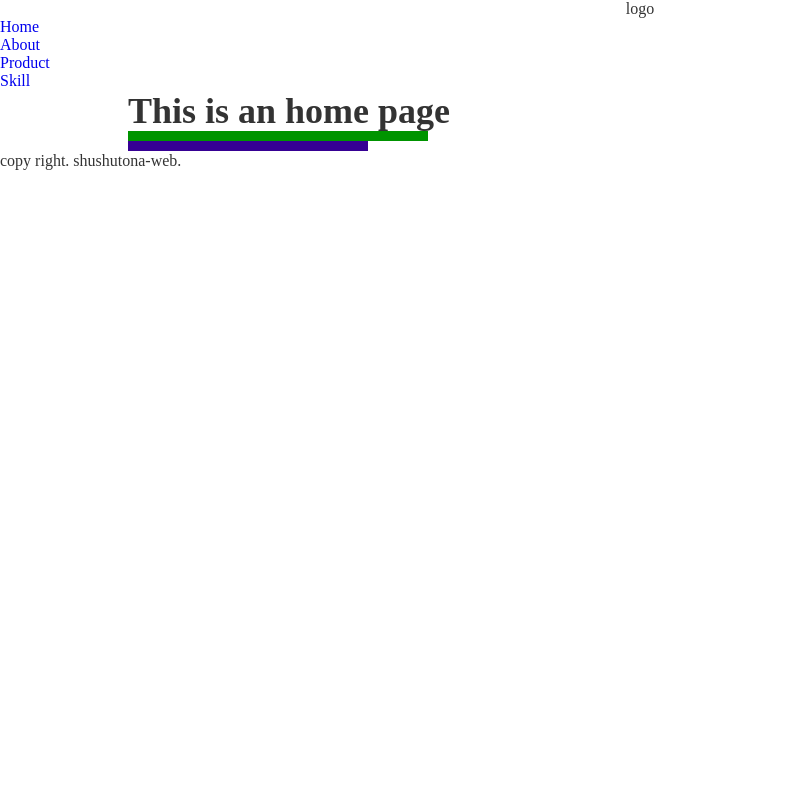
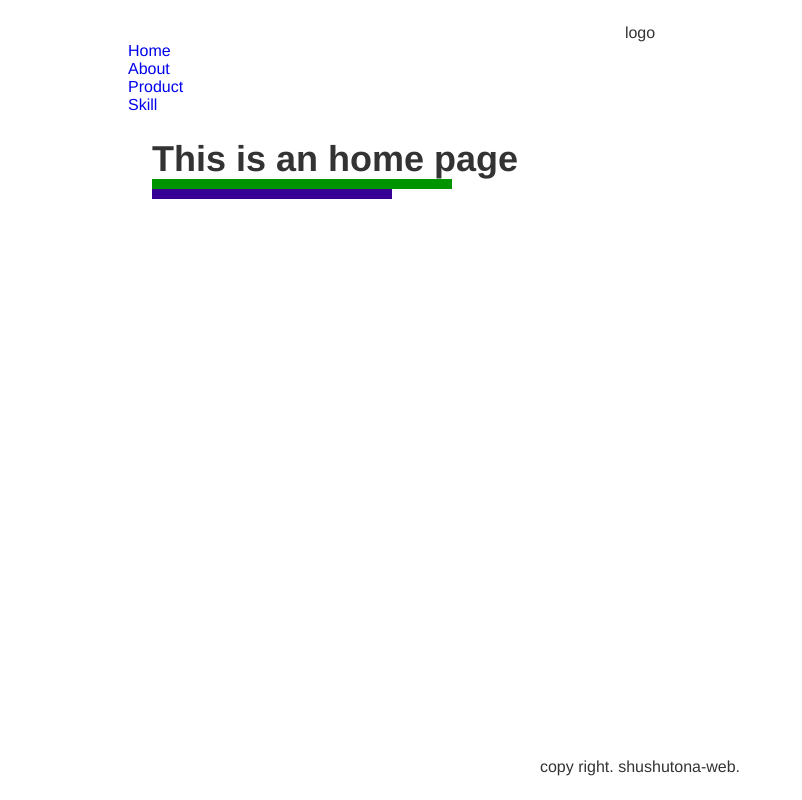
Before and after one commit to shushuTona/shushutona-web, a Vue app: page / in a window 1280 px wide. Shown: the whole page, without its empty margins (0-802 px from the left). Built offline with nearby package versions, Linux system fonts and the light colour scheme.

Commit message:
grid指定＆canvas追加

```diff
--- a/src/App.vue
+++ b/src/App.vue
@@ -1,9 +1,7 @@
 <template>
     <div id="app">
         <Header />
-
         <Main />
-
         <Footer />
     </div>
 </template>
@@ -36,8 +34,9 @@ html {
 body {
     margin: 0;
     padding: 0;
-    color: #333;
+    color: $FONT_COLOR;
     font-size: 1.4rem;
+    font-family: "Helvetica Neue", "Helvetica", "Hiragino Sans", "Hiragino Kaku Gothic ProN", "Arial", "Yu Gothic", "Meiryo", sans-serif;
 
     @include breakPC() {
         font-size: 1.6rem;
@@ -77,4 +76,14 @@ ol {
 li {
     list-style: none;
 }
+
+img {
+    max-width: 100%;
+}
+
+#app {
+    height: 100vh;
+    display: grid;
+    grid-template-rows: fit-content(100%) 1fr fit-content(100%);
+}
 </style>
--- a/src/assets/sass/prepends.scss
+++ b/src/assets/sass/prepends.scss
@@ -6,6 +6,7 @@
 $MAIN_COLOR: #009400;
 $SUB_COLOR: #360094;
 $ACCENT_COLOR: #ff5c28;
+$FONT_COLOR: #333;
 $TRANSITION: .3s;
 $CONTENT_WIDTH: 1024px;
 
--- a/src/components/organisms/organisms.footer.vue
+++ b/src/components/organisms/organisms.footer.vue
@@ -12,6 +12,14 @@ export default {
 
 <style scoped lang="scss">
 .l-footer {
+    padding: 12px 0;
+    grid-row: 3 / 4;
+    text-align: center;
+    position: relative;
+    z-index: 1;
 
+    @include breakPC() {
+        padding: 24px 0;
+    }
 }
 </style>
--- a/src/components/organisms/organisms.header.vue
+++ b/src/components/organisms/organisms.header.vue
@@ -21,7 +21,23 @@ export default {
 
 <style scoped lang="scss">
 .l-header {
+    padding: 0 20px;
+    grid-row: 1 / 2;
+
     .header {
+        &__inner {
+            margin: 0 auto;
+            padding: 12px 0;
+            width: 100%;
+            max-width: $CONTENT_WIDTH;
+            position: relative;
+            z-index: 1;
+
+            @include breakPC() {
+                padding: 24px 0;
+            }
+        }
+
         &__logo {
             text-align: center;
         }
--- a/src/components/organisms/organisms.main.vue
+++ b/src/components/organisms/organisms.main.vue
@@ -1,6 +1,7 @@
 <template>
     <main class="l-main">
         <router-view/>
+        <canvas class="main__canvas"></canvas>
     </main>
 </template>
 
@@ -12,12 +13,25 @@ export default {
 
 <style scoped lang="scss">
 .l-main {
-    padding: 0 20px;
+    grid-row: 2 / 3;
 
     & > [class^="views-"] {
         margin: 0 auto;
+        padding: 0 24px;
         width: 100%;
         max-width: $CONTENT_WIDTH;
+        position: relative;
+        z-index: 1;
+    }
+
+    .main {
+        &__canvas {
+            width: 100%;
+            height: 100%;
+            position: absolute;
+            top: 0;
+            left: 0;
+        }
     }
 }
 </style>
```
